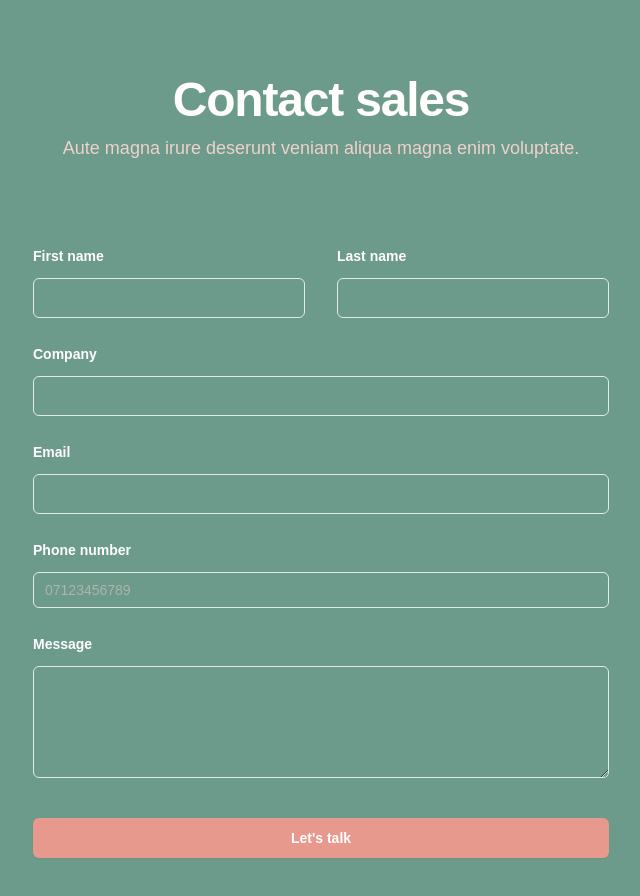
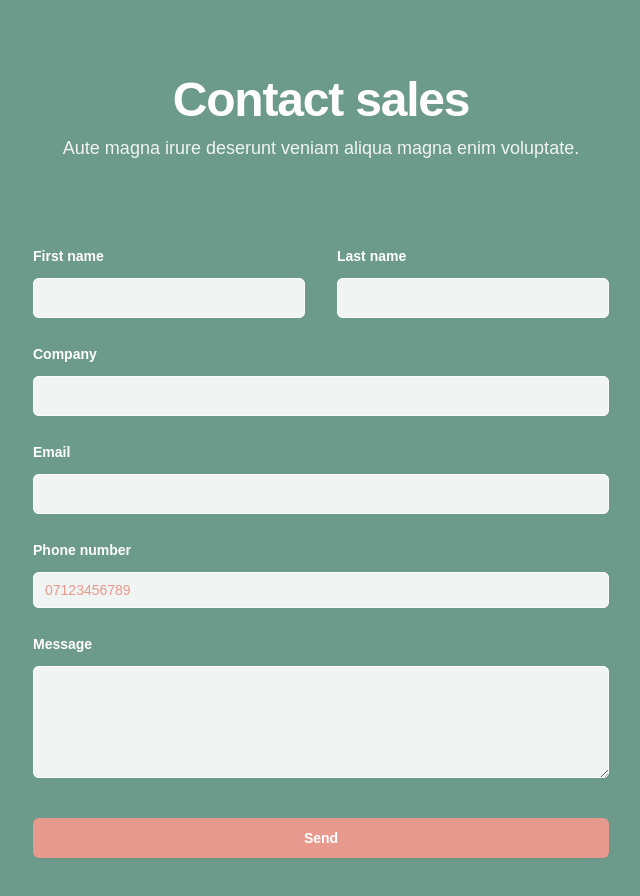
Before and after one commit to lpscrim/no-grout, a Next.js app: page / in a window 1280 px wide. Shown: the part 4760-5656 px from the top of the page, without its empty margins (319-959 px from the left). Built offline with nearby package versions, Linux system fonts and the light colour scheme.

Commit message:
Update layout and Contact component styles; enhance background colors and button text for improved UI consistency

```diff
--- a/app/layout.tsx
+++ b/app/layout.tsx
@@ -27,7 +27,7 @@ export default function RootLayout({
   return (
     <html lang="en">
       <body
-        className={`${geistSans.variable} ${geistMono.variable} antialiased `}
+        className={`${geistSans.variable} ${geistMono.variable} antialiased scroll-smooth`}
       >
         <Header />
           <Providers>{children}</Providers>
--- a/components/Home/Contact.tsx
+++ b/components/Home/Contact.tsx
@@ -12,7 +12,7 @@ export default function Contact() {
         <h2 className="text-4xl font-semibold tracking-tight text-balance text-background sm:text-5xl ">
           Contact sales
         </h2>
-        <p className="mt-2 text-lg/8 text-accent ">
+        <p className="mt-2 text-lg/8 text-background/90 ">
           Aute magna irure deserunt veniam aliqua magna enim voluptate.
         </p>
       </div>
@@ -28,7 +28,7 @@ export default function Contact() {
                 name="first-name"
                 type="text"
                 autoComplete="given-name"
-                className="block w-full rounded-md bg-primary px-3.5 py-2 text-base text-background outline-1 -outline-offset-1 outline-background/80 placeholder:text-accent focus:outline-2 focus:-outline-offset-2 focus:outline-secondary  "
+                className="block w-full rounded-md bg-background/90 px-3.5 py-2 text-base text-foreground outline-1 -outline-offset-1 outline-background/80 placeholder:text-accent focus:outline-2 focus:-outline-offset-2 focus:outline-accent  "
               />
             </div>
           </div>
@@ -42,7 +42,7 @@ export default function Contact() {
                 name="last-name"
                 type="text"
                 autoComplete="family-name"
-                className="block w-full rounded-md bg-primary px-3.5 py-2 text-base text-background outline-1 -outline-offset-1 outline-background/80 placeholder:text-accent focus:outline-2 focus:-outline-offset-2 focus:outline-secondary  "
+                className="block w-full rounded-md bg-background/90 px-3.5 py-2 text-base text-foreground outline-1 -outline-offset-1 outline-background/80 placeholder:text-accent focus:outline-2 focus:-outline-offset-2 focus:outline-accent  "
               />
             </div>
           </div>
@@ -56,7 +56,7 @@ export default function Contact() {
                 name="company"
                 type="text"
                 autoComplete="organization"
-                className="block w-full rounded-md bg-primary px-3.5 py-2 text-base text-background outline-1 -outline-offset-1 outline-background/80 placeholder:text-accent focus:outline-2 focus:-outline-offset-2 focus:outline-secondary  "
+                className="block w-full rounded-md bg-background/90 px-3.5 py-2 text-base text-foreground outline-1 -outline-offset-1 outline-background/80 placeholder:text-accent focus:outline-2 focus:-outline-offset-2 focus:outline-accent  "
               />
             </div>
           </div>
@@ -70,7 +70,7 @@ export default function Contact() {
                 name="email"
                 type="email"
                 autoComplete="email"
-                className="block w-full rounded-md bg-primary px-3.5 py-2 text-base text-background outline-1 -outline-offset-1 outline-background/80 placeholder:text-accent focus:outline-2 focus:-outline-offset-2 focus:outline-secondary  "
+                className="block w-full rounded-md bg-background/90 px-3.5 py-2 text-base text-foreground outline-1 -outline-offset-1 outline-background/80 placeholder:text-accent focus:outline-2 focus:-outline-offset-2 focus:outline-accent  "
               />
             </div>
           </div>
@@ -79,13 +79,13 @@ export default function Contact() {
               Phone number
             </label>
             <div className="mt-2.5">
-              <div className="flex rounded-md bg-primary outline-1 -outline-offset-1 outline-background/80 has-[input:focus-within]:outline-2 has-[input:focus-within]:-outline-offset-2 has-[input:focus-within]:outline-secondary  ">
+              <div className="flex rounded-md bg-background/90 outline-1 -outline-offset-1 outline-background/80 has-[input:focus-within]:outline-2 has-[input:focus-within]:-outline-offset-2 has-[input:focus-within]:outline-secondary  ">
                 <input
                   id="phone-number"
                   name="phone-number"
                   type="text"
                   placeholder="07123456789"
-                  className="block min-w-0 grow py-1.5 px-3 text-base text-background placeholder:text-accent/50 focus:outline-none sm:text-sm/6   "
+                  className="block min-w-0 grow py-1.5 px-3 text-base text-foreground placeholder:text-secondary focus:outline-none sm:text-sm/6   "
                 />
               </div>
             </div>
@@ -99,7 +99,7 @@ export default function Contact() {
                 id="message"
                 name="message"
                 rows={4}
-                className="block w-full rounded-md bg-primary px-3.5 py-2 text-base text-background outline-1 -outline-offset-1 outline-background/80 placeholder:text-accent focus:outline-2 focus:-outline-offset-2 focus:outline-secondary  "
+                className="block w-full rounded-md bg-background/90 px-3.5 py-2 text-base text-foreground outline-1 -outline-offset-1 outline-background/80 placeholder:text-accent focus:outline-2 focus:-outline-offset-2 focus:outline-accent  "
                 defaultValue={''}
               />
             </div>
@@ -110,7 +110,7 @@ export default function Contact() {
             type="submit"
             className="block w-full rounded-md bg-secondary px-3.5 py-2.5 text-center text-sm font-semibold text-white shadow-xs hover:bg-foreground focus-visible:outline-2 focus-visible:outline-offset-2 focus-visible:outline-secondary cursor-pointer"
           >
-            Let&#39;s talk
+            Send
           </button>
         </div>
       </form>
```
